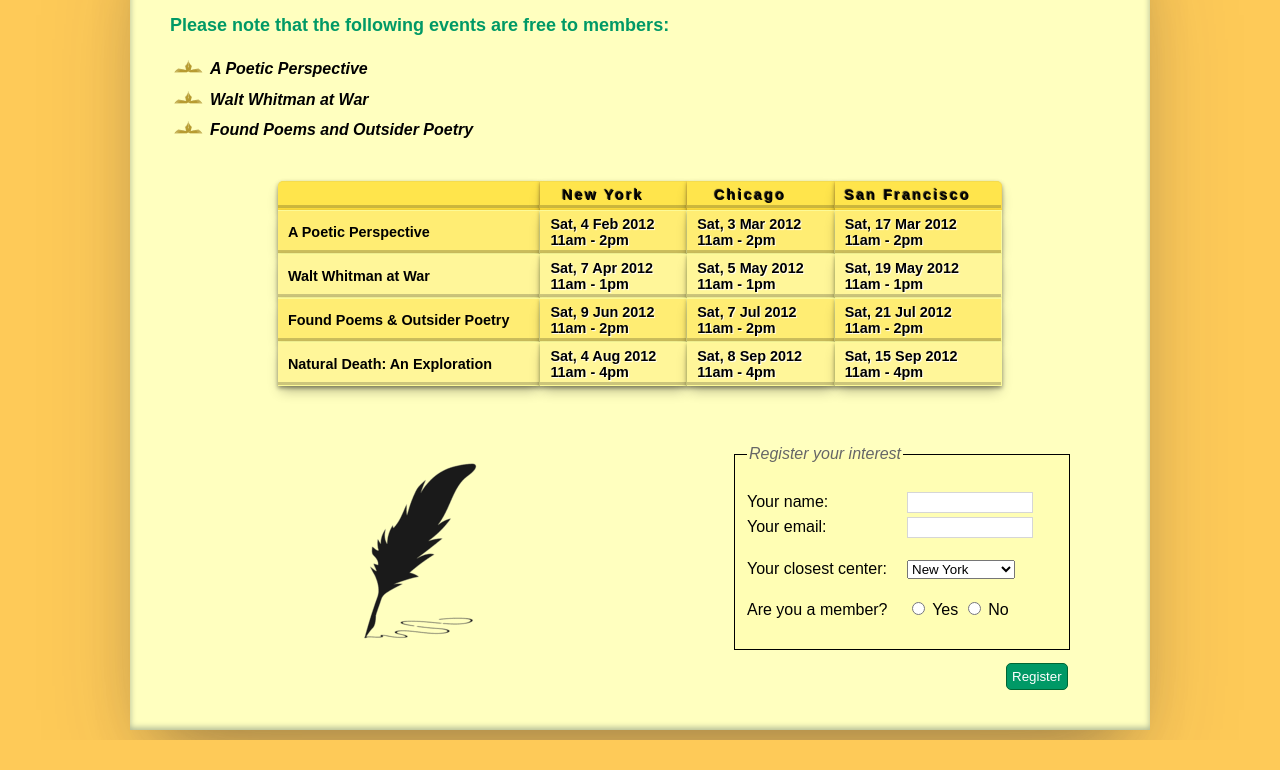
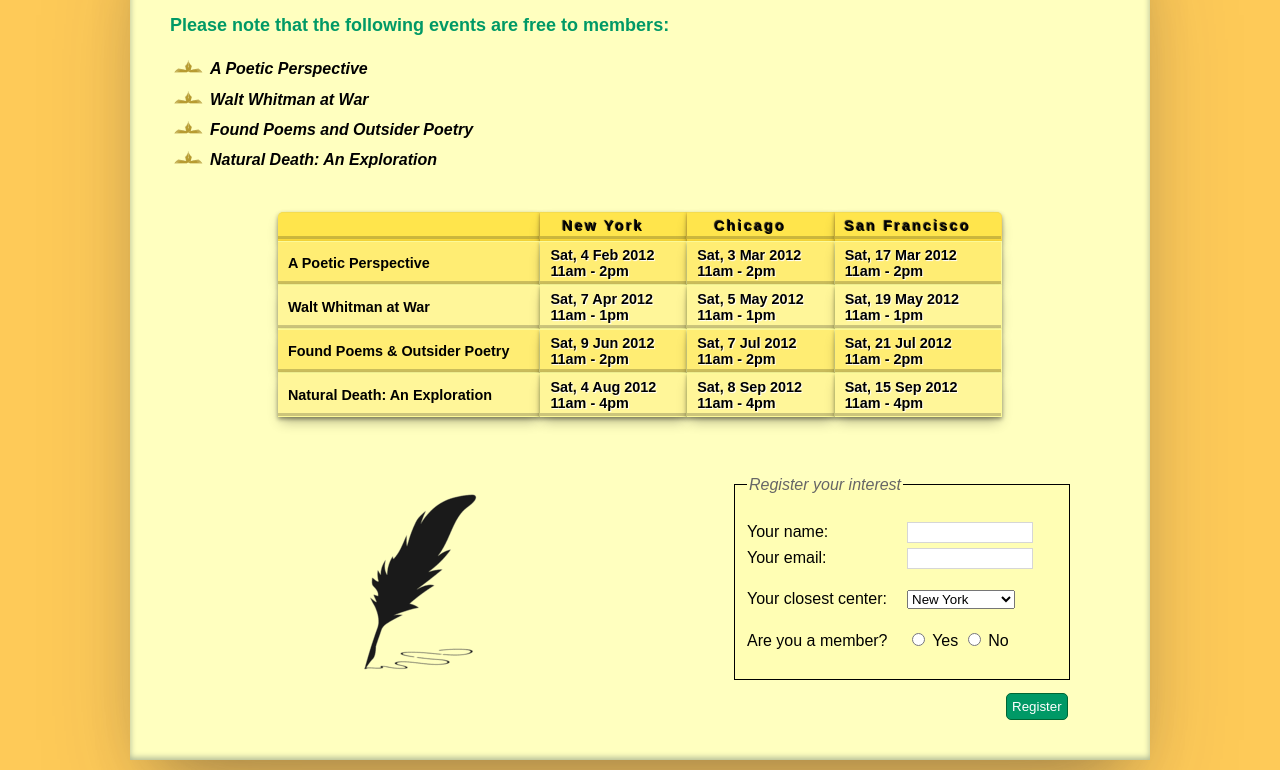
Before and after one commit to valll01/WS02-MID3, a plain HTML site: page index.html in a window 1280 px wide. Shown: the part 115-885 px from the top of the page. Before the commit the page ends 855 px from the top, so only its background shows below. Drawn offline with Linux system fonts and the light colour scheme; a web font is replaced by a local one.

Commit message:
Update index.html

```diff
--- a/index.html
+++ b/index.html
@@ -14,6 +14,7 @@
 			<li>A Poetic Perspective</li>
 			<li>Walt Whitman at War</li>
 			<li>Found Poems and Outsider Poetry</li>
+			<li>Natural Death: An Exploration</li>
 		</ul>
 
 		<table>
```
